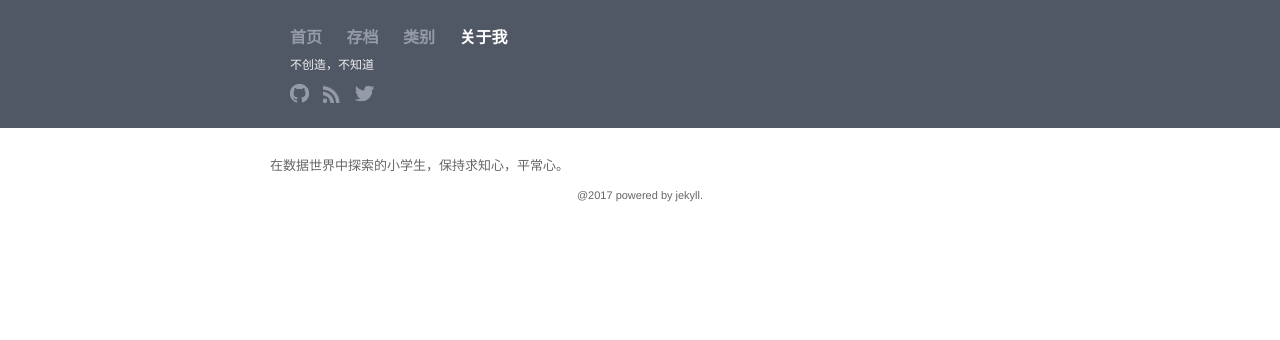
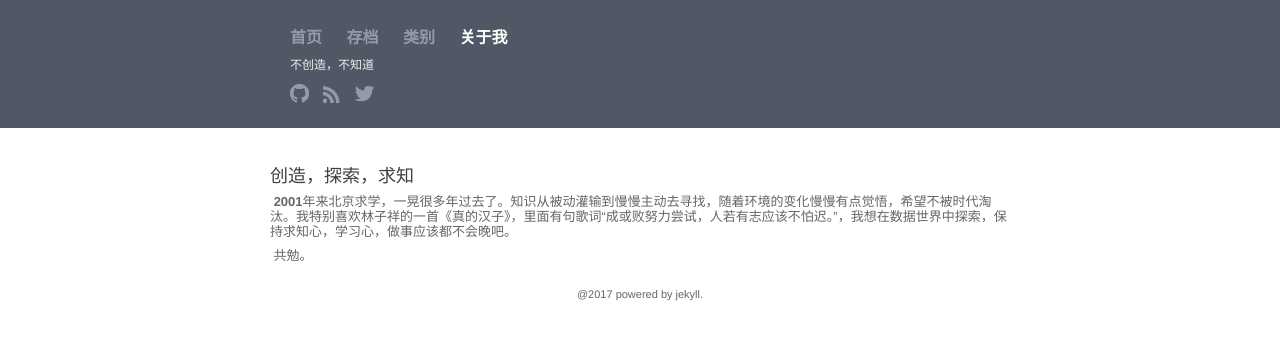
Before and after one commit to bobz653/bobz653.github.io, a Jekyll site: the page built from about.html, in a window 1280 px wide. Shown: the top 340 px of the page. Built offline with Jekyll 4.4.1, drawn with Linux system fonts in a browser that asks for light colours.

Commit message:
modify about

```diff
--- a/about.html
+++ b/about.html
@@ -4,6 +4,9 @@ layout: default
 
 <div class="about">
 <br>
-在数据世界中探索的小学生，保持求知心，平常心。
-
+<h3>创造，探索，求知</h3>
+<p>
+&nbsp;<b>2001</b>年来北京求学，一晃很多年过去了。知识从被动灌输到慢慢主动去寻找，随着环境的变化慢慢有点觉悟，希望不被时代淘汰。我特别喜欢林子祥的一首《真的汉子》，里面有句歌词“成或败努力尝试，人若有志应该不怕迟。”，我想在数据世界中探索，保持求知心，学习心，做事应该都不会晚吧。
+</p>
+<p>&nbsp;共勉。</p>
 </div>
```
